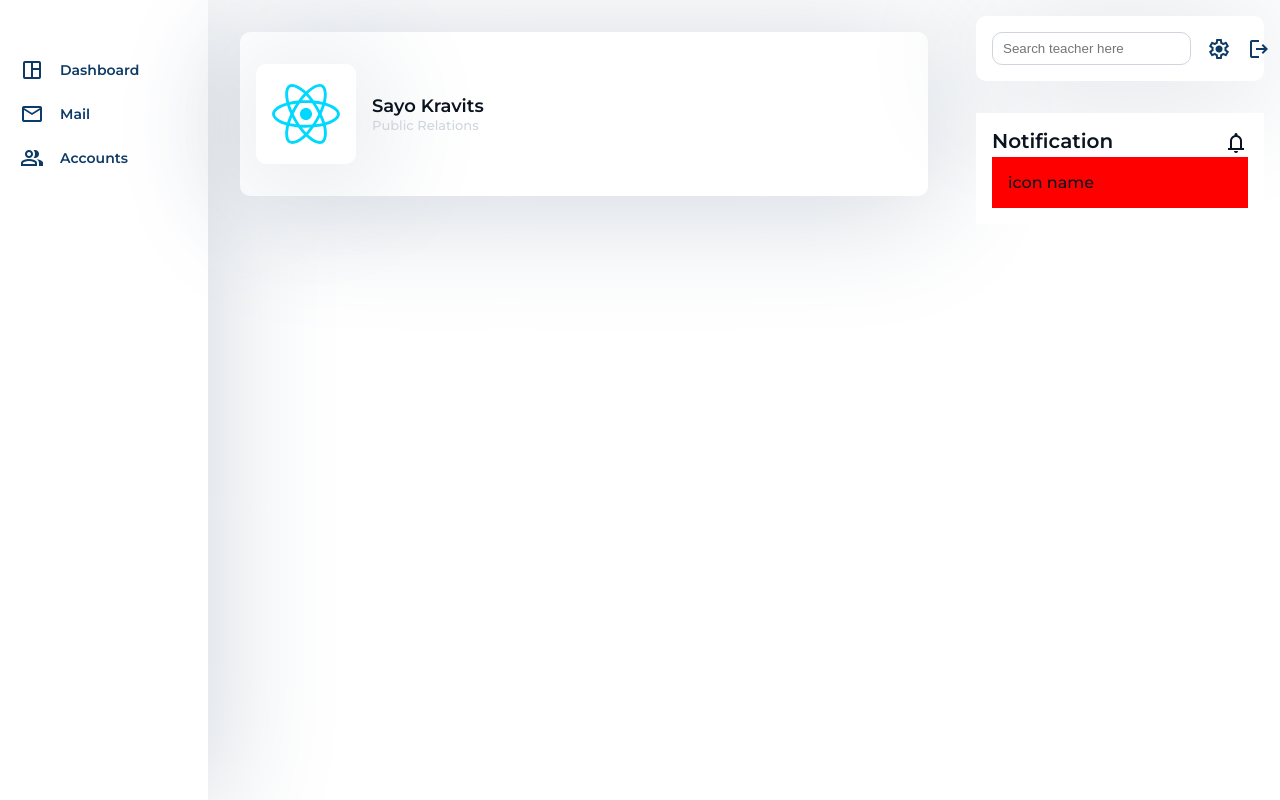
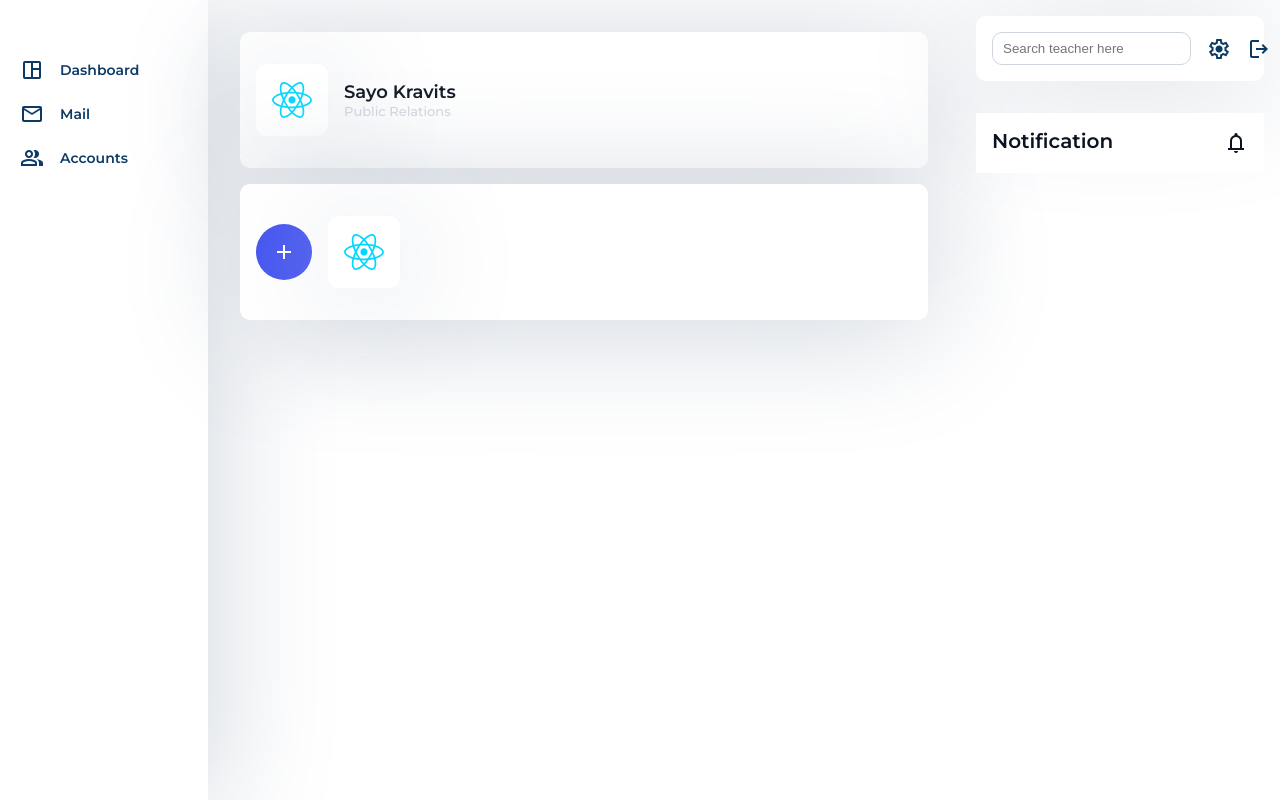
Before and after one commit to rakshyak-98/bookish-buddies, a React (Vite) app in the folder pwa/: page / in a window 1280 px wide. Built offline with nearby package versions, Linux system fonts and the light colour scheme.

Commit message:
created add teacher ui component.

```diff
--- a/pwa/src/components/Action.jsx
+++ b/pwa/src/components/Action.jsx
@@ -20,10 +20,10 @@ const Notifications = styled.div`
     border-radius: var(--border-radius)
 `;
 
-const Notification = styled.div`
-    padding: 1rem;
-    background: red;
-`
+// const Notification = styled.div`
+//     padding: 1rem;
+//     background: red;
+// `
 
 export default function Action() {
     return (
@@ -60,9 +60,6 @@ export default function Action() {
                         notifications
                     </span>
                 </div>
-                <Notification>
-                    icon name
-                </Notification>
             </Notifications>
         </Container>
     );
--- a/pwa/src/components/LoginForm.jsx
+++ b/pwa/src/components/LoginForm.jsx
@@ -1,6 +1,6 @@
 import styled from "styled-components";
 import style from "./LoginForm.module.css"
-import calendarImage from "../../public/calendar.svg"
+import calendarImage from "../assets/calendar.svg"
 import {FcGoogle} from 'react-icons/fc'
 
 const Container = styled.div`
--- a/pwa/src/components/ProfilePicture.jsx
+++ b/pwa/src/components/ProfilePicture.jsx
@@ -3,8 +3,8 @@ import style from "./ProfilePicture.module.css"
 
 const StyledProfile = styled.div`
     padding: 1rem;
-    width: 100px;
-    height: 100px;
+    width: 72px;
+    height: 72px;
     overflow: hidden;
     box-shadow: var(--box-shadow);
     border-radius: var(--border-radius);
--- a/pwa/src/pages/AdminProfile.jsx
+++ b/pwa/src/pages/AdminProfile.jsx
@@ -1,12 +1,14 @@
 import styled from "styled-components";
 import ProfilePicture from "../components/ProfilePicture";
-import imageDummy from "../assets/react.svg"
+import imageDummy from "../assets/react.svg";
 
 const Layout = styled.div`
     width: 100%;
-`
+    display: grid;
+    gap: 1rem;
+`;
 
-const ProfileHeader = styled.div`
+const Card = styled.div`
     width: 100%;
     background: white;
     box-shadow: var(--box-shadow);
@@ -14,26 +16,57 @@ const ProfileHeader = styled.div`
     display: flex;
     align-items: center;
     justify-content: space-between;
-    border-radius: var(--border-radius)
+    border-radius: var(--border-radius);
+`;
+
+const RecentTeacherCreated = styled.div`
+    display: flex;
+    gap: 1rem;
+    align-items: center;
+`;
+
+const AddMoreBtn = styled.div`
+    background-color: var(--color-ultramarine-blue);
+    padding: 1rem;
+    border-radius: 50%;
+    display: flex;
+    align-items: center;
+    justify-content: center;
 `
-
-const RecentTeacherCreated = styled.div``
 
 export default function AdminProfile() {
     return (
         <Layout>
-        <ProfileHeader>
-            <div style={{display: "flex", alignItems: "center", gap: "1rem"}}>
-                <ProfilePicture imageUrl={imageDummy}/>
+            <Card>
+                <div
+                    style={{
+                        display: "flex",
+                        alignItems: "center",
+                        gap: "1rem",
+                    }}
+                >
+                    <ProfilePicture imageUrl={imageDummy} />
                     <div>
-                    <h3 style={{fontSize: "18px"}}>Sayo Kravits</h3>
-                    <p style={{color: "var(--color-gray)", fontSize: "13px"}}>Public Relations</p>
+                        <h3 style={{ fontSize: "18px" }}>Sayo Kravits</h3>
+                        <p
+                            style={{
+                                color: "var(--color-gray)",
+                                fontSize: "13px",
+                            }}
+                        >
+                            Public Relations
+                        </p>
                     </div>
                 </div>
-        </ProfileHeader>
+            </Card>
+            <Card>
                 <RecentTeacherCreated>
-
+                    <AddMoreBtn>
+                        <span className="material-symbols-outlined" style={{color: "var(--color-white)"}}>add</span>
+                    </AddMoreBtn>
+                    <ProfilePicture imageUrl={imageDummy}/>
                 </RecentTeacherCreated>
+            </Card>
         </Layout>
-  )
+    );
 }
```
Lines whose indentation alone changed are shown as unchanged.
